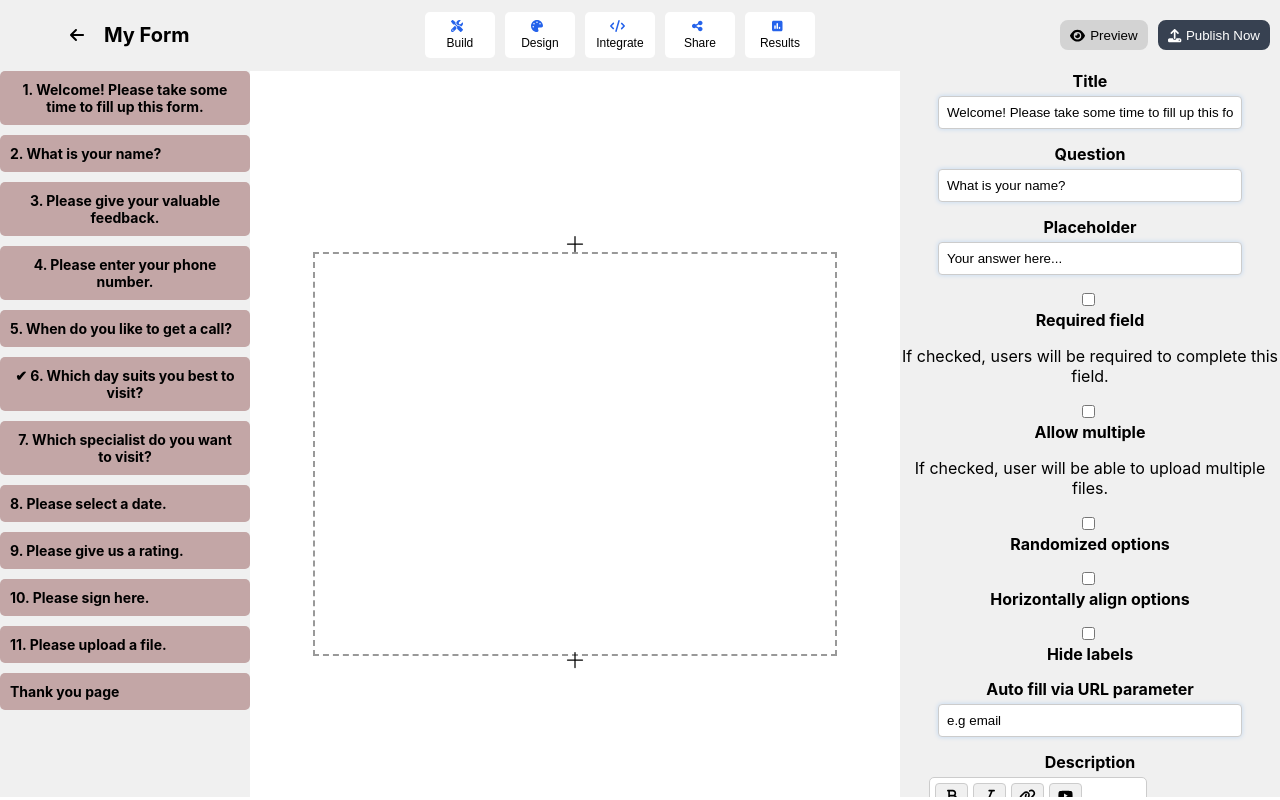
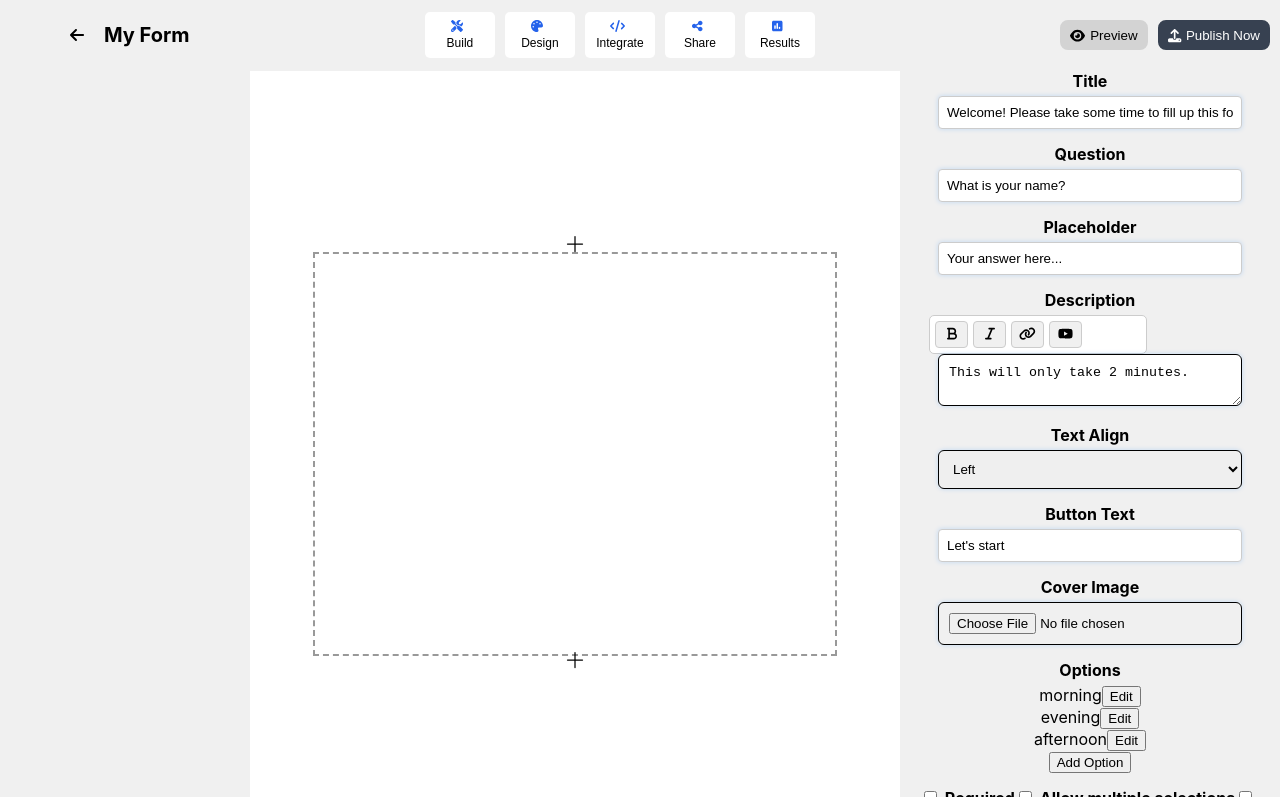
Before and after one commit to shekhawatmuskan/EasyForm, a React (Create React App) app: page /form-builder/1 in a window 1280 px wide. Built offline with nearby package versions, Linux system fonts and the light colour scheme.

Commit message:
integrated the modal block in left nav of main content

```diff
--- a/src/Components/FormBuilder/FormBuilderMainContent/MainContentModal/index.js
+++ b/src/Components/FormBuilder/FormBuilderMainContent/MainContentModal/index.js
@@ -16,7 +16,7 @@ import {
   faTimes,
 } from "@fortawesome/free-solid-svg-icons";
 
-function MainContentModal({ isOpen, onClose }) {
+function MainContentModal({ isOpen, onClose, onSelectBlock }) {
   const [selectedBlock, setSelectedBlock] = useState(null);
 
   const handleBlockClick = (block) => {
@@ -25,6 +25,13 @@ function MainContentModal({ isOpen, onClose }) {
 
   const handleClose = () => {
     onClose(); // Call onClose function passed from parent component
+  };
+
+  const handleUseBlock = () => {
+    if (selectedBlock) {
+      onSelectBlock(selectedBlock);
+      handleClose(); // Close the modal after selecting the block
+    }
   };
 
   const blockOptions = [
@@ -81,7 +88,7 @@ function MainContentModal({ isOpen, onClose }) {
               )}
               {selectedBlock && (
                 <div className="main-content-modal-footer">
-                  <button className="use-block-button">
+                  <button className="use-block-button" onClick={handleUseBlock}>
                     Use this block
                     <FontAwesomeIcon icon={faArrowRight} className="icon" />
                   </button>
--- a/src/Components/FormBuilder/FormBuilderMainContent/index.js
+++ b/src/Components/FormBuilder/FormBuilderMainContent/index.js
@@ -2,7 +2,18 @@ import React, { useState } from "react";
 import "./form-builder-main-content.css";
 import MainContentModal from "./MainContentModal";
 import { FontAwesomeIcon } from "@fortawesome/react-fontawesome";
-import { faBold, faItalic, faLink } from "@fortawesome/free-solid-svg-icons";
+import {
+  faBold,
+  faItalic,
+  faLink,
+  faCheckSquare,
+  faListOl,
+  faCalendarAlt,
+  faStar,
+  faSignature,
+  faFileUpload,
+  faArrowRight,
+} from "@fortawesome/free-solid-svg-icons";
 import { faYoutube } from "@fortawesome/free-brands-svg-icons";
 
 // Component for draggable block in left navigation
@@ -102,6 +113,7 @@ function FormBuilderMainContent() {
 
   const [droppedBoxes, setDroppedBoxes] = useState([]);
   const [isOpen, setIsOpen] = useState(false);
+  const [selectedBlocks, setSelectedBlocks] = useState([]);
 
   const handleModalOpen = () => {
     setIsOpen(!isOpen);
@@ -123,6 +135,8 @@ function FormBuilderMainContent() {
 
   const handleBlockClick = (index) => {
     // Handle block click
+    const block = blockTitles[index];
+    setSelectedBlocks([...selectedBlocks, block]);
   };
 
   const handleBold = () => {
@@ -198,11 +212,11 @@ function FormBuilderMainContent() {
   return (
     <div className="main-content">
       <div className="left-nav">
-        {blockTitles.map((title, index) => (
+        {selectedBlocks.map((title, index) => (
           <Block
             key={index}
             title={title}
-            index={index}
+            index={blockTitles.indexOf(title)}
             onDragStart={handleDragStart}
             onClick={handleBlockClick}
           />
@@ -224,7 +238,13 @@ function FormBuilderMainContent() {
           <PathStrobe position="top" onModalOpen={handleModalOpen} />
           <PathStrobe position="bottom" onModalOpen={handleModalOpen} />
           {/* Main content modal */}
-          <MainContentModal isOpen={isOpen} onClose={handleModalOpen} />
+          <MainContentModal
+            isOpen={isOpen}
+            onClose={handleModalOpen}
+            onSelectBlock={(block) =>
+              setSelectedBlocks([...selectedBlocks, block.text])
+            }
+          />
         </div>
       </div>
       <div className="right-nav">
@@ -260,63 +280,6 @@ function FormBuilderMainContent() {
           />
         </div>
         <div className="form-group">
-          <input
-            type="checkbox"
-            id="isRequired"
-            checked={isRequired}
-            onChange={() => setIsRequired(!isRequired)}
-          />
-          <label htmlFor="isRequired">Required field</label>
-          <p>If checked, users will be required to complete this field.</p>
-        </div>
-        <div className="form-group">
-          <input
-            type="checkbox"
-            id="isAllow"
-            checked={isAllow}
-            onChange={() => setIsAllow(!isAllow)}
-          />
-          <label htmlFor="isAllow">Allow multiple</label>
-          <p>If checked, user will be able to upload multiple files.</p>
-        </div>
-        <div className="form-group">
-          <input
-            type="checkbox"
-            id="isRandomized"
-            checked={isRandomized}
-            onChange={() => setIsRandomized(!isRandomized)}
-          />
-          <label htmlFor="isRandomized">Randomized options</label>
-        </div>
-        <div className="form-group">
-          <input
-            type="checkbox"
-            id="isHorizontally"
-            checked={isHorizontally}
-            onChange={() => setIsHorizontally(!isHorizontally)}
-          />
-          <label htmlFor="isHorizontally">Horizontally align options</label>
-        </div>
-        <div className="form-group">
-          <input
-            type="checkbox"
-            id="isHide"
-            checked={isHide}
-            onChange={() => setIsHide(!isHide)}
-          />
-          <label htmlFor="isHide">Hide labels</label>
-        </div>
-        <div className="form-group">
-          <label htmlFor="urlParameter">Auto fill via URL parameter</label>
-          <input
-            type="text"
-            id="urlParameter"
-            className="form-control"
-            value={urlParameter}
-            onChange={(e) => setUrlParameter(e.target.value)}
-          />
-        </div>
-        <div className="form-group">
           <label htmlFor="description">Description</label>
           <div>
             <Toolbar />
@@ -342,51 +305,6 @@ function FormBuilderMainContent() {
           </select>
         </div>
         <div className="form-group">
-          <label htmlFor="text-box-size">Text Box Size</label>
-          <select
-            id="text-box-size"
-            className="form-control"
-            value={textBoxSize}
-            onChange={(e) => setTextBoxSize(e.target.value)}
-          >
-            <option value="small">Small</option>
-            <option value="medium">Medium</option>
-            <option value="large">Large</option>
-            <option value="extralarge">Extra Large</option>
-          </select>
-        </div>
-        <div className="form-group">
-          <label htmlFor="type">Type</label>
-          <select
-            id="type"
-            className="form-control"
-            value={type}
-            onChange={(e) => setType(e.target.value)}
-          >
-            <option value="single-select">Single Select</option>
-            <option value="multi-select">Multi Select</option>
-            <option value="dropdown">Dropdown</option>
-          </select>
-        </div>
-        <div className="form-group">
-          <label htmlFor="max-rating">Max Rating</label>
-          <select
-            id="max-rating"
-            className="form-control"
-            value={maxRating}
-            onChange={(e) => setMaxRating(e.target.value)}
-          >
-            <option value="3">3</option>
-            <option value="4">4</option>
-            <option value="5">5</option>
-            <option value="6">6</option>
-            <option value="7">7</option>
-            <option value="8">8</option>
-            <option value="9">9</option>
-            <option value="10">10</option>
-          </select>
-        </div>
-        <div className="form-group">
           <label htmlFor="button-text">Button Text</label>
           <input
             type="text"
@@ -406,29 +324,107 @@ function FormBuilderMainContent() {
           />
         </div>
         <div className="form-group">
-          <label htmlFor="options">Options</label>
-          <ul className="options-list">
+          <label>Options</label>
+          <div className="options-container">
             {options.map((option, index) => (
-              <li key={index} className="option-item">
+              <div key={index} className="option">
                 {option.isEditing ? (
+                  <>
                     <input
                       type="text"
                       value={option.value}
                       onChange={(e) => handleInputChange(e, index)}
                     />
+                    <button onClick={() => handleSave(index)}>Save</button>
+                  </>
                 ) : (
+                  <>
                     <span>{option.value}</span>
+                    <button onClick={() => handleEdit(index)}>Edit</button>
+                  </>
                 )}
-                <button onClick={() => handleEdit(index)}>
-                  {option.isEditing ? "Save" : "Edit"}
-                </button>
-                {option.isEditing && (
-                  <button onClick={() => handleSave(index)}>Save</button>
-                )}
-              </li>
+              </div>
             ))}
-          </ul>
             <button onClick={handleAddOption}>Add Option</button>
+          </div>
+        </div>
+        {/* Additional form elements */}
+        <div className="additional-form-elements">
+          <label>
+            <input
+              type="checkbox"
+              checked={isRequired}
+              onChange={() => setIsRequired(!isRequired)}
+            />
+            Required
+          </label>
+          <label>
+            <input
+              type="checkbox"
+              checked={isAllow}
+              onChange={() => setIsAllow(!isAllow)}
+            />
+            Allow multiple selections
+          </label>
+          <label>
+            <input
+              type="checkbox"
+              checked={isRandomized}
+              onChange={() => setIsRandomized(!isRandomized)}
+            />
+            Randomize options
+          </label>
+          <label>
+            <input
+              type="checkbox"
+              checked={isHorizontally}
+              onChange={() => setIsHorizontally(!isHorizontally)}
+            />
+            Display options horizontally
+          </label>
+          <label>
+            <input
+              type="checkbox"
+              checked={isHide}
+              onChange={() => setIsHide(!isHide)}
+            />
+            Hide option labels
+          </label>
+          <label>
+            <span>URL Parameter:</span>
+            <input
+              type="text"
+              value={urlParameter}
+              onChange={(e) => setUrlParameter(e.target.value)}
+            />
+          </label>
+          <label>
+            <span>Text Box Size:</span>
+            <select
+              value={textBoxSize}
+              onChange={(e) => setTextBoxSize(e.target.value)}
+            >
+              <option value="small">Small</option>
+              <option value="medium">Medium</option>
+              <option value="large">Large</option>
+            </select>
+          </label>
+          <label>
+            <span>Max Rating:</span>
+            <input
+              type="number"
+              value={maxRating}
+              onChange={(e) => setMaxRating(e.target.value)}
+            />
+          </label>
+          <label>
+            <span>Type:</span>
+            <select value={type} onChange={(e) => setType(e.target.value)}>
+              <option value="dropdown">Dropdown</option>
+              <option value="checkbox">Checkbox</option>
+              <option value="radio">Radio</option>
+            </select>
+          </label>
         </div>
       </div>
     </div>
```
Lines whose indentation alone changed are shown as unchanged.
